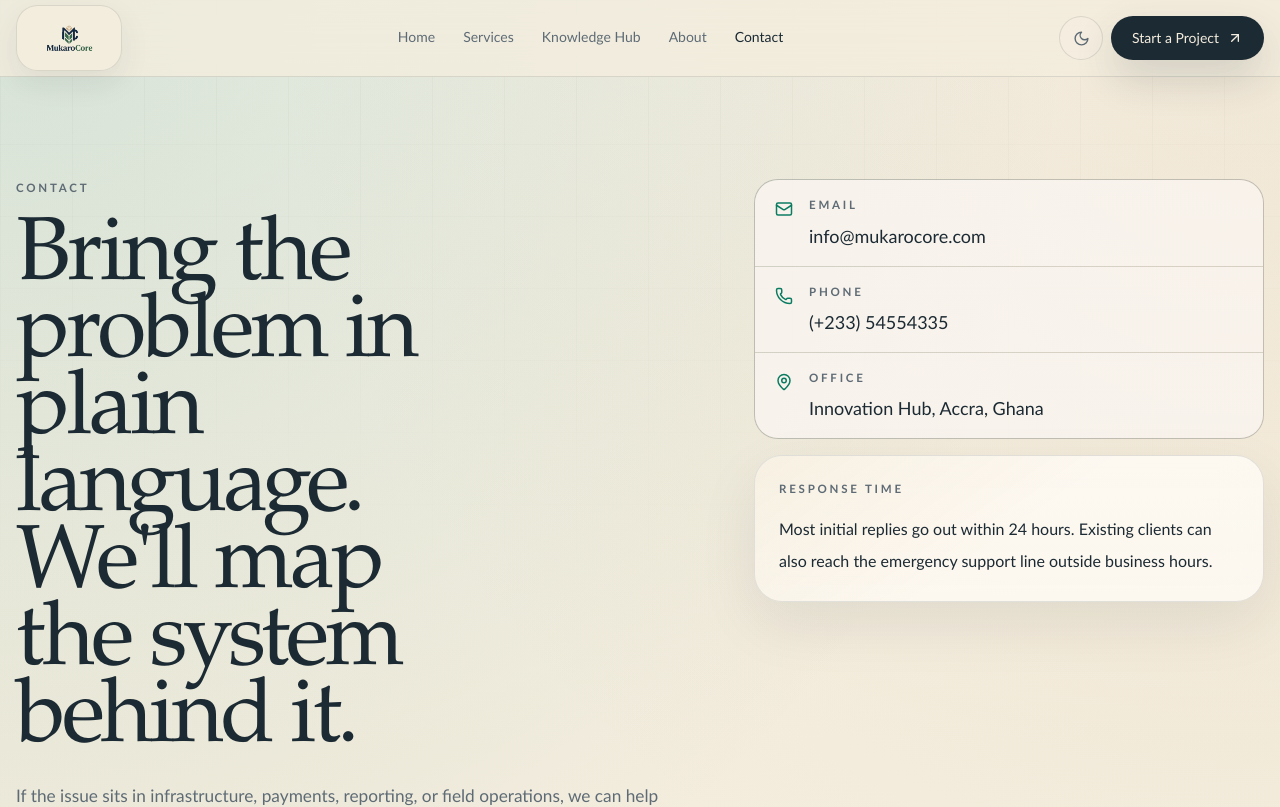
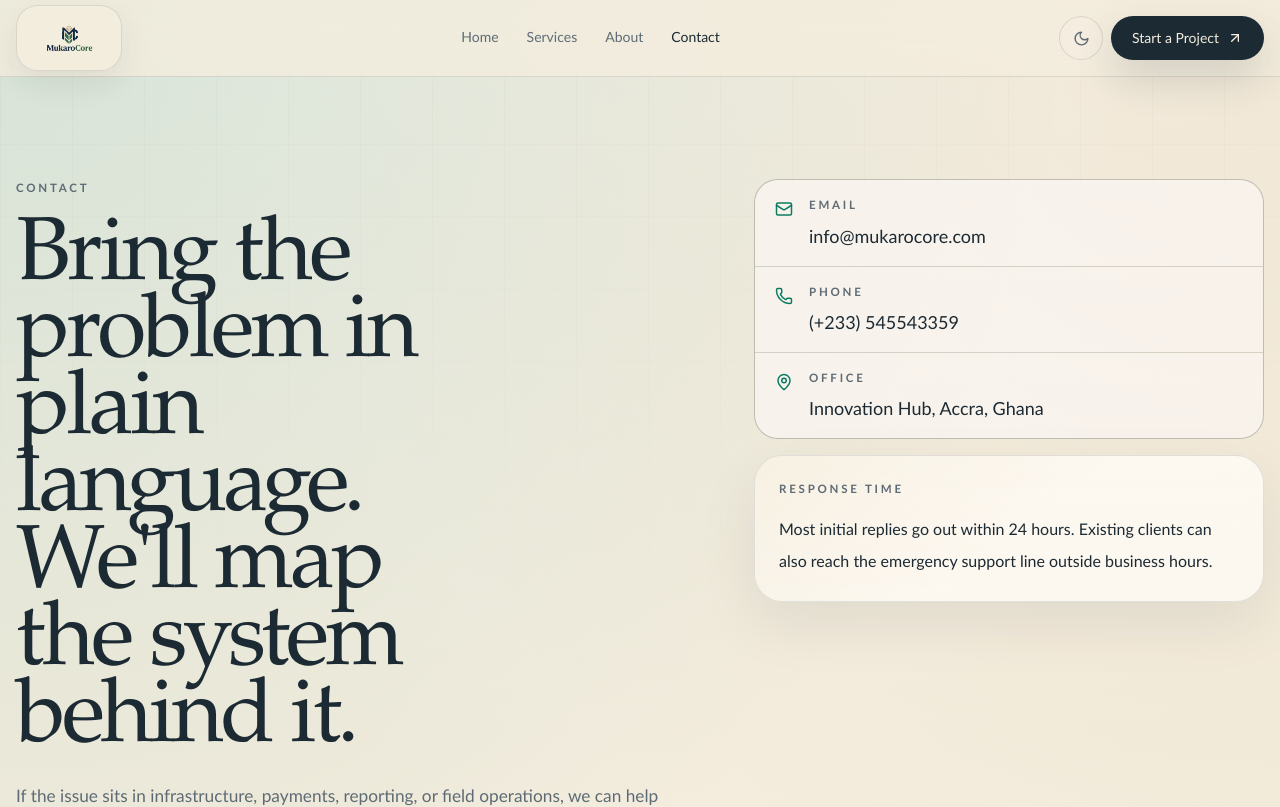
Before and after one commit to junior-8080/mukarocore-site, a Next.js app: page /contact in a window 1280 px wide. Shown: the top 807 px of the page. Built offline with nearby package versions, Linux system fonts and the light colour scheme.

Commit message:
fix:remove knowledge hub form header,update phonenumber

```diff
--- a/app/contact/page.tsx
+++ b/app/contact/page.tsx
@@ -25,7 +25,7 @@ const contactChannels = [
   {
     icon: Phone,
     label: "Phone",
-    value: "(+233) 54554335",
+    value: "(+233) 545543359",
     href: "tel:+233545543359",
   },
   {
--- a/app/page.tsx
+++ b/app/page.tsx
@@ -39,7 +39,7 @@ const routes = [
   },
   {
     id: "03",
-    title: "Knowledge Hub",
+    title: "Agro Hub",
     summary: "Research, verified briefs, events, and public authority-building.",
     href: "/knowledge-hub",
   },
--- a/components/Footer.tsx
+++ b/components/Footer.tsx
@@ -72,7 +72,7 @@ export function Footer() {
                     <dt className="text-muted-foreground">Phone</dt>
                     <dd>
                       <a href="tel:+233545543359" className="hover:text-foreground">
-                        (+233) 54554335
+                        (+233) 545543359
                       </a>
                     </dd>
                   </div>
--- a/components/Navigation.tsx
+++ b/components/Navigation.tsx
@@ -13,7 +13,7 @@ import { cn } from "@/lib/utils";
 const navLinks = [
   { path: "/", label: "Home" },
   { path: "/services", label: "Services" },
-  { path: "/knowledge-hub", label: "Knowledge Hub" },
+  // { path: "/knowledge-hub", label: "Knowledge Hub" },
   { path: "/about", label: "About" },
   { path: "/contact", label: "Contact" },
 ];
```
